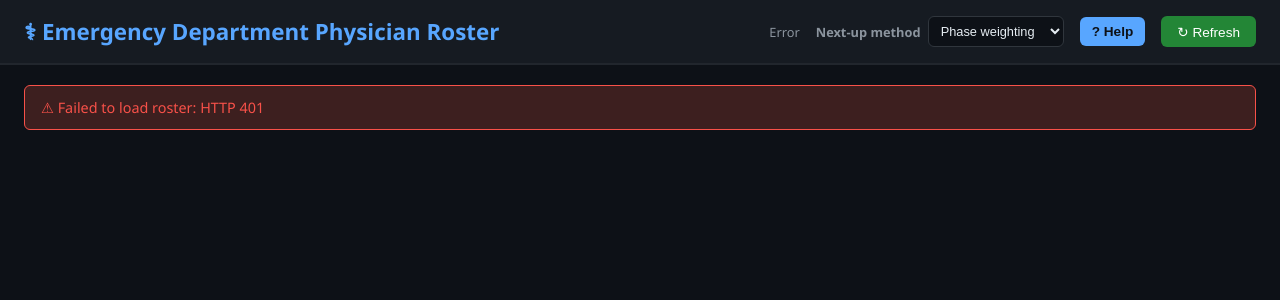
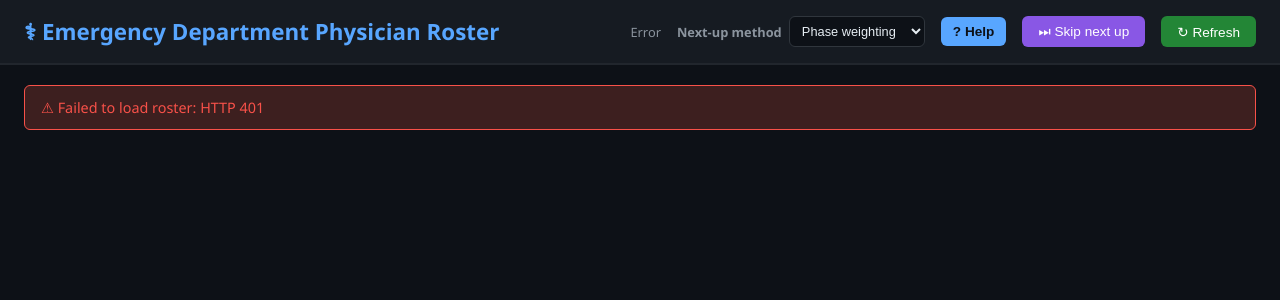
Before and after one commit to reederje/cuh-waterfall-roster, a Flask app: template templates/index.html in a window 1280 px wide. Shown: the top 300 px of the page. Run offline with Flask 3, Linux system fonts and the light colour scheme; the template is opened without the code that fills it, so the values that code supplies are empty; some libraries are stand-ins or nearby versions.

Commit message:
Implement Gray and Purple pod rotation logic; add skip next up functionality and related UI updates

```diff
--- a/app.py
+++ b/app.py
@@ -1,4 +1,5 @@
 import base64
+import json
 import logging
 import os
 import sqlite3
@@ -29,6 +30,9 @@ COLOR_AREAS = ("Grey", "Blue", "Purple", "Orange")
 STATE_DB_PATH = os.environ.get("STATE_DB_PATH", os.path.join("state", "supertrack_state.db"))
 SUPERTRACK_SELECTION_MODES = ("phase_multiplier", "strict_round_robin")
 DEFAULT_SUPERTRACK_SELECTION_MODE = "phase_multiplier"
+# Pod areas (besides Supertrack) that participate in the "next up" rotation
+# as a single unit, rather than per-physician.
+ROTATION_POD_AREAS = ("Gray", "Purple")
 
 # Most recent ShiftAdmin request error details, used to provide diagnostics
 # in API responses.
@@ -79,6 +83,24 @@ def _ensure_state_db():
             CREATE TABLE IF NOT EXISTS supertrack_settings (
                 setting_key TEXT PRIMARY KEY,
                 setting_value TEXT NOT NULL,
+                updated_at TEXT NOT NULL
+            )
+            """
+        )
+        conn.execute(
+            """
+            CREATE TABLE IF NOT EXISTS rotation_state (
+                date_key TEXT PRIMARY KEY,
+                counter INTEGER NOT NULL DEFAULT 0,
+                updated_at TEXT NOT NULL
+            )
+            """
+        )
+        conn.execute(
+            """
+            CREATE TABLE IF NOT EXISTS skip_state (
+                date_key TEXT PRIMARY KEY,
+                skipped_keys TEXT NOT NULL,
                 updated_at TEXT NOT NULL
             )
             """
@@ -501,30 +523,156 @@ def _clear_supertrack_indicator_key(date_key, area_name):
         logger.warning("State DB delete failed for supertrack state: %s", exc)
 
 
+def _get_rotation_counter(date_key):
+    try:
+        with _state_db_conn() as conn:
+            row = conn.execute(
+                "SELECT counter FROM rotation_state WHERE date_key = ?",
+                (date_key,),
+            ).fetchone()
+        return row[0] if row else 0
+    except Exception as exc:
+        logger.warning("State DB read failed for rotation counter: %s", exc)
+        return 0
+
+
+def _advance_rotation_counter(date_key):
+    with _STATE_DB_LOCK:
+        with _state_db_conn() as conn:
+            conn.execute(
+                """
+                INSERT INTO rotation_state (date_key, counter, updated_at)
+                VALUES (?, 1, ?)
+                ON CONFLICT(date_key) DO UPDATE SET
+                    counter = counter + 1,
+                    updated_at = excluded.updated_at
+                """,
+                (date_key, datetime.now().isoformat()),
+            )
+            conn.commit()
+
+
+def _build_rotation_slots(areas):
+    """Build the ordered set of "next up" rotation entries: one slot per
+    current Supertrack physician, plus one slot per non-empty pod area
+    (Gray, Purple) regardless of how many physicians are in that pod."""
+    slots = []
+
+    supertrack_area = next((area for area in areas if area.get("is_supertrack")), None)
+    if supertrack_area:
+        slots.extend(["supertrack"] * len(supertrack_area.get("current_physicians", [])))
+
+    pod_areas = sorted(
+        (
+            area for area in areas
+            if area.get("name") in ROTATION_POD_AREAS and area.get("current_physicians")
+        ),
+        key=lambda area: area["name"],
+    )
+    slots.extend(area["name"] for area in pod_areas)
+
+    return slots
+
+
+def _get_skipped_keys(date_key):
+    try:
+        with _state_db_conn() as conn:
+            row = conn.execute(
+                "SELECT skipped_keys FROM skip_state WHERE date_key = ?",
+                (date_key,),
+            ).fetchone()
+        if row:
+            return set(json.loads(row[0]))
+    except Exception as exc:
+        logger.warning("State DB read failed for skip state: %s", exc)
+    return set()
+
+
+def _add_skipped_key(date_key, key):
+    with _STATE_DB_LOCK:
+        skipped = _get_skipped_keys(date_key)
+        skipped.add(key)
+        with _state_db_conn() as conn:
+            conn.execute(
+                """
+                INSERT INTO skip_state (date_key, skipped_keys, updated_at)
+                VALUES (?, ?, ?)
+                ON CONFLICT(date_key) DO UPDATE SET
+                    skipped_keys = excluded.skipped_keys,
+                    updated_at = excluded.updated_at
+                """,
+                (date_key, json.dumps(sorted(skipped)), datetime.now().isoformat()),
+            )
+            conn.commit()
+
+
+def _clear_skipped_keys(date_key):
+    with _STATE_DB_LOCK:
+        with _state_db_conn() as conn:
+            conn.execute("DELETE FROM skip_state WHERE date_key = ?", (date_key,))
+            conn.commit()
+
+
 def _hydrate_supertrack_state(areas, date_key, now, selection_mode):
+    """Update each area's own indicator state and determine which entity
+    (a Supertrack physician, or an entire pod area) is next up overall.
+    Entries recorded in skip_state are excluded from being chosen."""
     supertrack_state = {}
+    skipped_keys = _get_skipped_keys(date_key)
 
     for area in areas:
         if not area.get("is_supertrack"):
             continue
 
         area_name = area.get("name", "")
-        keys = [_physician_key(p) for p in area.get("current_physicians", [])]
+        all_physicians = area.get("current_physicians", [])
+        keys = [_physician_key(p) for p in all_physicians]
 
         if not keys:
             _clear_supertrack_indicator_key(date_key, area_name)
             continue
 
+        eligible_physicians = [
+            physician for physician in all_physicians
+            if _physician_key(physician) not in skipped_keys
+        ] or all_physicians
+
         current_key = _get_supertrack_indicator_key(date_key, area_name)
         next_key = _weighted_supertrack_next(
-            area.get("current_physicians", []), current_key, now, selection_mode
+            eligible_physicians, current_key, now, selection_mode
         )
         if next_key != current_key:
             _set_supertrack_indicator_key(date_key, area_name, next_key)
 
         supertrack_state[area_name] = next_key
 
-    return supertrack_state
+    slots = _build_rotation_slots(areas)
+    if not slots:
+        return supertrack_state, None
+
+    counter = _get_rotation_counter(date_key)
+    num_slots = len(slots)
+    chosen = None
+    for offset in range(num_slots):
+        candidate = slots[(counter + offset) % num_slots]
+        if candidate == "supertrack" or candidate not in skipped_keys:
+            chosen = candidate
+            break
+    if chosen is None:
+        chosen = slots[counter % num_slots]
+
+    if chosen == "supertrack":
+        supertrack_area = next((area for area in areas if area.get("is_supertrack")), None)
+        area_name = supertrack_area.get("name", "Supertrack") if supertrack_area else "Supertrack"
+        next_up = {
+            "type": "physician",
+            "area_name": area_name,
+            "phys_key": supertrack_state.get(area_name),
+        }
+    else:
+        next_up = {"type": "area", "area_name": chosen}
+
+    return supertrack_state, next_up
 
 
 def build_roster():
@@ -664,7 +812,7 @@ def build_roster():
         )
 
     selection_mode = _get_selection_mode()
-    supertrack_state = _hydrate_supertrack_state(
+    supertrack_state, next_up = _hydrate_supertrack_state(
         sorted_areas, state_date_key, now, selection_mode
     )
     for physician in current_physicians:
@@ -674,6 +822,7 @@ def build_roster():
         "last_updated": now.isoformat(),
         "supertrack_state": supertrack_state,
         "supertrack_selection_mode": selection_mode,
+        "next_up": next_up,
     }
 
 
@@ -740,6 +889,10 @@ def handle_record_assignment(payload):
         return
 
     _increment_assignment_count(shift_key)
+    if area and (area.get("is_supertrack") or area.get("name") in ROTATION_POD_AREAS):
+        _advance_rotation_counter(datetime.now().date().isoformat())
+    # A real assignment ends the current round, so skipped entities are eligible again.
+    _clear_skipped_keys(datetime.now().date().isoformat())
     if area and area.get("is_supertrack"):
         keys = [
             _physician_key(item)
@@ -754,6 +907,29 @@ def handle_record_assignment(payload):
                 datetime.now().date().isoformat(), area["name"]
             ),
         )
+    _emit_roster_update()
+
+
+@socketio.on("skip_next_up")
+def handle_skip_next_up(payload=None):
+    roster = build_roster()
+    if "error" in roster:
+        emit("assignment_error", {
+            "message": "Unable to skip while the roster API is unavailable."
+        })
+        return
+
+    next_up = roster.get("next_up")
+    if not next_up:
+        emit("assignment_error", {"message": "There is no next up selection to skip."})
+        return
+
+    skip_key = next_up.get("phys_key") if next_up.get("type") == "physician" else next_up.get("area_name")
+    if not skip_key:
+        emit("assignment_error", {"message": "Unable to determine who to skip."})
+        return
+
+    _add_skipped_key(datetime.now().date().isoformat(), skip_key)
     _emit_roster_update()
 
 
--- a/templates/index.html
+++ b/templates/index.html
@@ -74,6 +74,20 @@
     }
     #refresh-btn:hover { background: #2ea043; }
     #refresh-btn:disabled { background: #444; cursor: default; }
+
+    #skip-btn {
+      background: #8957e5;
+      color: #fff;
+      border: none;
+      border-radius: 6px;
+      padding: 0.45rem 1rem;
+      font-size: 0.85rem;
+      cursor: pointer;
+      transition: background 0.2s;
+      white-space: nowrap;
+    }
+    #skip-btn:hover { background: #a371f7; }
+    #skip-btn:disabled { background: #444; cursor: default; }
 
     #help-btn {
       background: #58a6ff;
@@ -264,6 +278,26 @@
       letter-spacing: 0.05em;
     }
 
+    .area-card.next-up-pod {
+      border-color: #d29922;
+    }
+
+    .next-up-pod .area-header {
+      background: #2d2008;
+      color: #f0b429;
+    }
+
+    .badge-next {
+      background: #d29922;
+      color: #0d1117;
+      font-size: 0.65rem;
+      font-weight: 800;
+      border-radius: 4px;
+      padding: 0.1rem 0.35rem;
+      letter-spacing: 0.05em;
+      margin-left: auto;
+    }
+
     /* ── Physicians list ─────────────────────────────────────────── */
     .area-body {
       padding: 0.6rem 0.85rem;
@@ -447,6 +481,7 @@
       </select>
     </div>
     <button id="help-btn">? Help</button>
+    <button id="skip-btn" title="Skip the current next-up pick without assigning them a patient">⏭ Skip next up</button>
     <button id="refresh-btn">↻ Refresh</button>
   </header>
 
@@ -494,8 +529,8 @@
             <strong>Currently present</strong> — Physicians actively on shift right now
           </div>
           <ul>
-            <li><strong>Physicians assigned</strong> — Number of patients this physician is currently managing</li>
-            <li><strong>Patients/hour</strong> — Calculated average based on shift duration and assignments</li>
+            <li><strong>Physicians assigned</strong> — Number of patients this physician is currently managing (hidden for Gray and Purple pods, see below)</li>
+            <li><strong>Patients/hour</strong> — Calculated average based on shift duration and assignments (also hidden for Gray and Purple pods)</li>
             <li><strong>Shift time</strong> — Their scheduled shift hours (e.g., 08:00-16:00)</li>
           </ul>
         </div>
@@ -510,8 +545,28 @@
           <p>Areas marked with a <span class="instructions-code">ST</span> badge use Supertrack logic:</p>
           <ul>
             <li><strong>Upward triangle (▲)</strong> — This physician is next in the rotation</li>
-            <li>Next assignments are selected based on patient rate and time spent on shift</li>
+            <li>Next assignments are selected based on patient rate and time spent on shift, or by strict round robin, depending on the selected mode</li>
             <li>This ensures fair distribution across the team</li>
+          </ul>
+        </div>
+
+        <div class="instructions-section">
+          <h3>🩶 Gray &amp; Purple Pod Rotation</h3>
+          <p>Gray and Purple pods share the same overall "next up" rotation as Supertrack, but as a whole area rather than an individual physician:</p>
+          <ul>
+            <li>Each Supertrack physician counts as one entry in the rotation; each non-empty Gray or Purple pod counts as exactly one entry, regardless of how many physicians are working in it</li>
+            <li>For example, with 3 Supertrack physicians, 1 Gray physician, and 2 Purple physicians, there are 5 total rotation entries — Gray and Purple each come up once every 5 assignments</li>
+            <li>When it's a pod's turn, the whole card is highlighted with a <strong>NEXT UP</strong> badge instead of a specific physician</li>
+            <li>Gray and Purple pods do not display individual patient counts or patients/hour, since assignments there are tracked at the pod level for rotation purposes</li>
+          </ul>
+        </div>
+
+        <div class="instructions-section">
+          <h3>⏭ Skip Next Up</h3>
+          <ul>
+            <li>Click the <strong>⏭ Skip next up</strong> button to pass on the current recommendation without recording a patient assignment</li>
+            <li>The rotation immediately re-selects the next physician or pod, excluding whoever was just skipped</li>
+            <li>Skipped physicians/pods are not penalized — their patient counts stay unchanged, and they become eligible again once any new assignment is recorded</li>
           </ul>
         </div>
 
@@ -558,6 +613,7 @@
     let refreshTimer = null;
     let lastAreas = [];
     let supertrackState = {};
+    let nextUp = null;
     let assignmentPending = false;
     let selectionMode = 'phase_multiplier';
     const socket = io();
@@ -618,6 +674,13 @@
         const stBadge = area.is_supertrack
           ? '<span class="badge-st">ST</span>'
           : '';
+        const isNextUpPod = !area.is_supertrack
+          && nextUp && nextUp.type === 'area' && nextUp.area_name === area.name;
+        const podBadge = isNextUpPod
+          ? '<span class="badge-next" title="Next in line">NEXT UP</span>'
+          : '';
+        // Gray/Purple pods track patient counts internally but don't display them.
+        const hideStats = ['Gray', 'Purple'].includes(area.name);
 
         // Current physicians
         let currentHTML;
@@ -626,7 +689,8 @@
             <li class="physician-item"
                 data-shift-key="${esc(p.shift_key)}">
               ${area.is_supertrack
-                ? (supertrackState[area.name] === `${p.name}|${p.shift_start}|${p.shift_end}`
+                ? (nextUp && nextUp.type === 'physician' && nextUp.area_name === area.name
+                    && nextUp.phys_key === `${p.name}|${p.shift_start}|${p.shift_end}`
                   ? '<span class="next-triangle" title="Next in line">&#9650;</span>'
                   : '<span class="next-triangle placeholder">&#9650;</span>')
                 : ''}
@@ -634,12 +698,19 @@
                 <span class="physician-name">${esc(p.name)}</span>
                 <span class="shift-time">${esc(p.shift_start)}-${esc(p.shift_end)}</span>
               </div>
+              ${hideStats ? '' : `
               <div class="physician-stats">
                 <span>Patients assigned<span class="stat-value patient-count" title="Double-click to edit">${esc(String(p.patients_assigned))}</span></span>
                 <span>Patients/hour<span class="stat-value">${esc(String(p.patients_per_hour))}</span></span>
-              </div>
+              </div>`}
             </li>`).join('');
-          currentHTML = `<ul class="physician-list">${items}</ul>${area.is_supertrack ? '<div class="rr-hint">Next up is selected from patient rate and time on shift.</div>' : ''}`;
+          let hint = '';
+          if (area.is_supertrack) {
+            hint = '<div class="rr-hint">Next up is selected from patient rate and time on shift.</div>';
+          } else if (isNextUpPod) {
+            hint = '<div class="rr-hint">This pod is next up for a new patient.</div>';
+          }
+          currentHTML = `<ul class="physician-list">${items}</ul>${hint}`;
         } else {
           currentHTML = '<p class="empty-msg">No physicians currently on shift</p>';
         }
@@ -660,8 +731,8 @@
         }
 
         return `
-          <div class="area-card ${area.is_supertrack ? 'supertrack' : ''}">
-            <div class="area-header">${stBadge}${esc(area.name)}</div>
+          <div class="area-card ${area.is_supertrack ? 'supertrack' : ''} ${isNextUpPod ? 'next-up-pod' : ''}">
+            <div class="area-header">${stBadge}${esc(area.name)}${podBadge}</div>
             <div class="area-body">
               <div class="section-label">Currently present</div>
               ${currentHTML}
@@ -750,6 +821,7 @@
         }
 
         supertrackState = data.supertrack_state || {};
+        nextUp = data.next_up || null;
         selectionMode = data.supertrack_selection_mode || 'phase_multiplier';
         document.getElementById('selection-mode').value = selectionMode;
         renderAreas(data.areas || []);
@@ -781,10 +853,17 @@
       fetchRoster().finally(scheduleRefresh);
     });
 
+    document.getElementById('skip-btn').addEventListener('click', () => {
+      if (assignmentPending) return;
+      assignmentPending = true;
+      socket.emit('skip_next_up');
+    });
+
     socket.on('roster_updated', payload => {
       assignmentPending = false;
       if (!payload || !Array.isArray(payload.areas)) return;
       supertrackState = payload.supertrack_state || {};
+      nextUp = payload.next_up || null;
       selectionMode = payload.supertrack_selection_mode || 'phase_multiplier';
       document.getElementById('selection-mode').value = selectionMode;
       renderAreas(payload.areas);
```
Also changed, not shown: tests/test_app.py (+186 -0 lines), README.md.
